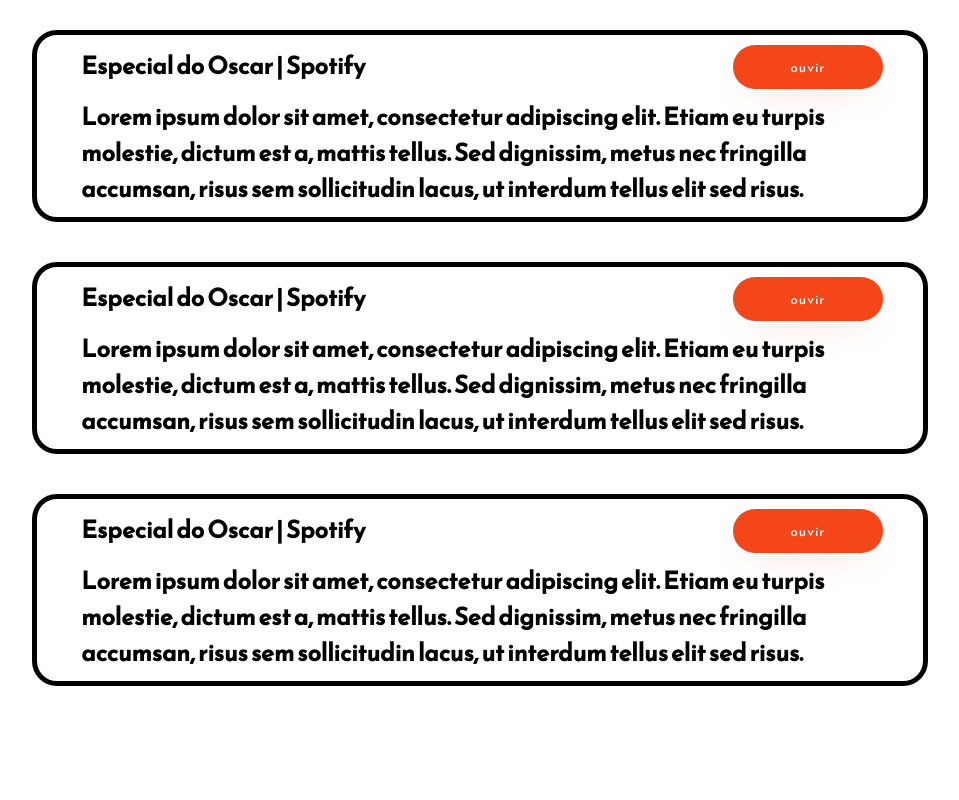
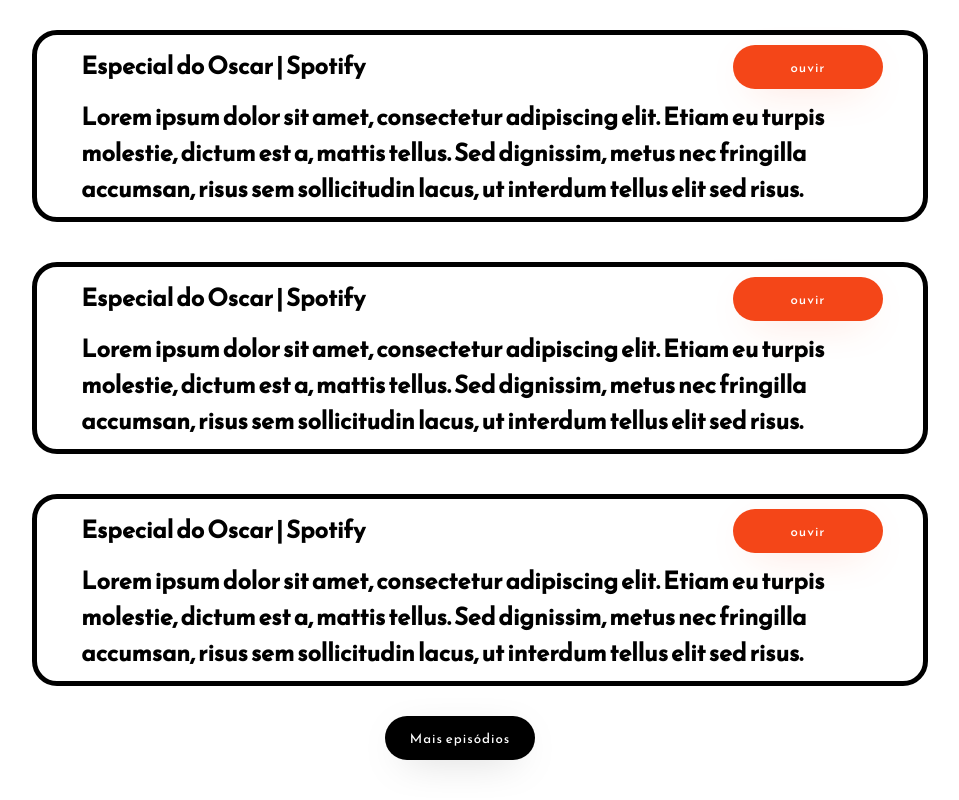
Before and after one commit to Hexcold/Project_B, a plain HTML site: page podcast.html in a window 1280 px wide. Shown: the part 633-1433 px from the top of the page, without its empty margins (160-1119 px from the left). Before the commit the page ends 1359 px from the top, so only its background shows below. Drawn offline with Linux system fonts and the light colour scheme; a web font is replaced by a local one.

Commit message:
Versão 0.1.13
button "mais episódios"

```diff
--- a/css/podcast.css
+++ b/css/podcast.css
@@ -120,3 +120,29 @@ body{
 
 
 }
+
+.conteudo-btn-mais{
+    margin-top: 10px;
+    font-family: 'Reem Kufi', sans-serif;
+    width: 150px;
+    padding: 12px 0px;
+    margin-right: 5vh;
+    border: none;
+    border-radius: 100px;
+    outline: none;
+    font-weight: 400;
+    letter-spacing: 1px;
+    color: #fff;
+    background: #000;
+    cursor: pointer;
+    box-shadow: 0px 10px 40px -20px #000;
+
+
+}
+
+
+.conteudo-btn-mais-a{
+    display: flex;
+    align-items: center;
+    justify-content: space-around;
+}
--- a/podcast.html
+++ b/podcast.html
@@ -83,6 +83,11 @@
 
                 </div>
             </section>
+            <section>
+                <div>
+                    <a class="conteudo-btn-mais-a" href="#"><button class="conteudo-btn-mais">Mais episódios</button></a>
+                </div>
+            </section>
         </main>
     </main>
     <script src="js/nav-bar(cabecalao).js"></script>
```
